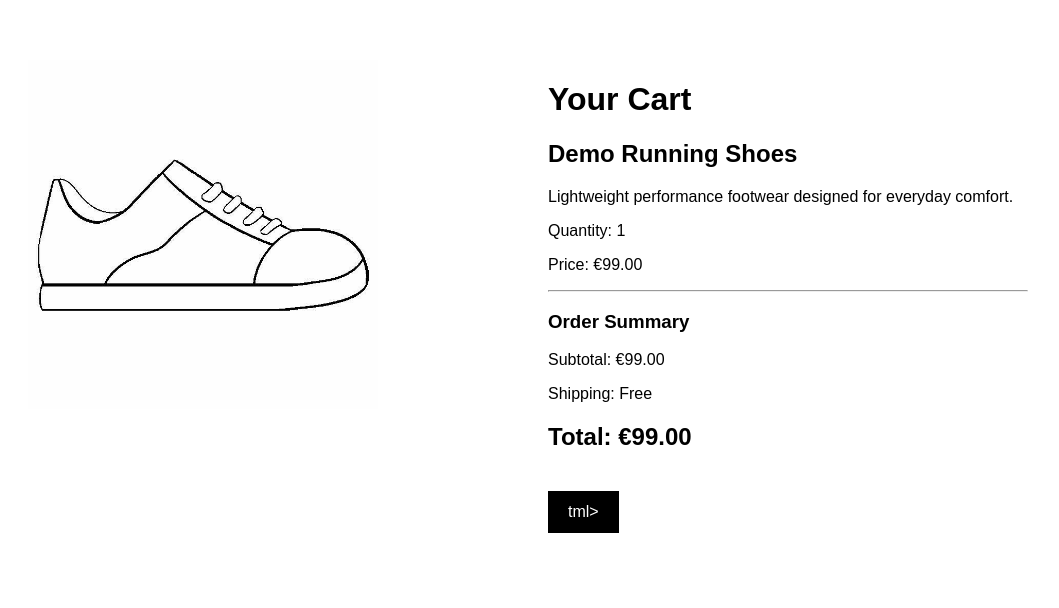
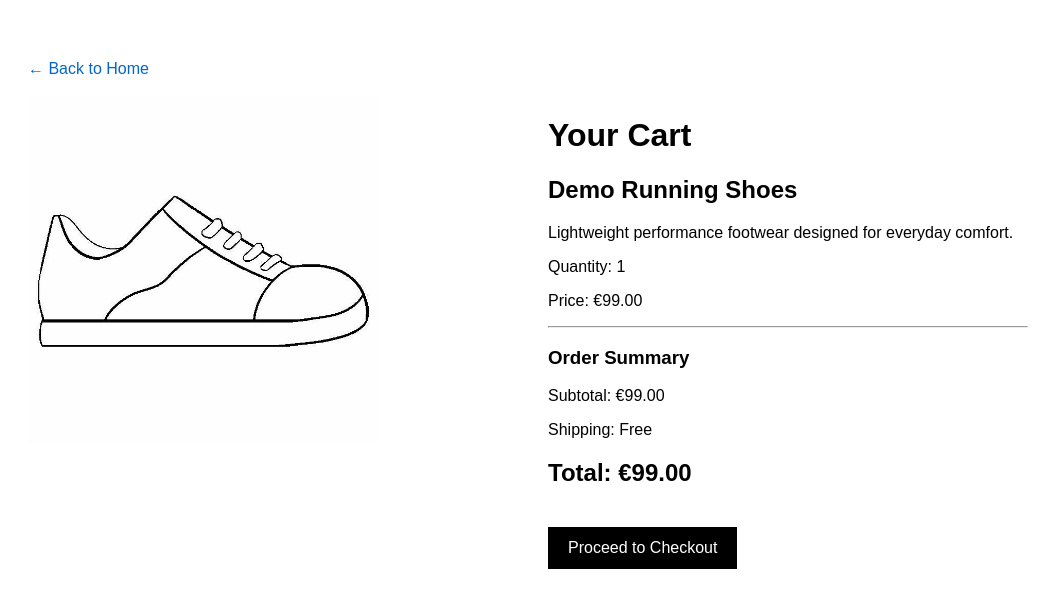
Before and after one commit to Benyloop/testsite, a plain HTML site: page cart.html in a window 1280 px wide. Shown: the whole page, without its empty margins (112-1171 px from the left). Drawn offline with Linux system fonts and the light colour scheme.

Commit message:
Update cart.html

```diff
--- a/cart.html
+++ b/cart.html
@@ -48,7 +48,11 @@
 
 </head>
 <body>
+<a href="index.html" style="text-decoration:none; color:#0066cc;">
+    ← Back to Home
+</a>
 
+<br><br>
 <div class="cart-container">
 
     <div class="cart-image">
@@ -82,5 +86,14 @@
 
         <h2>Total: €99.00</h2>
 
-        <a class="checkout-btn" href="checkout.html">
-        tml>
+
+<a class="checkout-btn" href="checkout.html">
+    Proceed to Checkout
+</a>
+
+    </div>
+
+</div>
+
+</body>
+</html>
```
